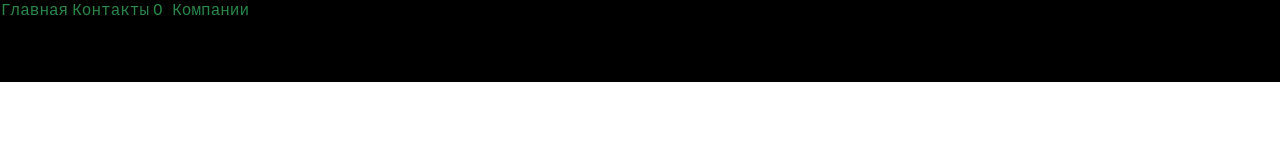
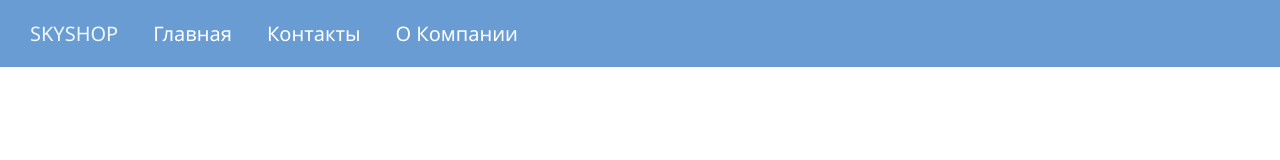
Before and after one commit to tooliebby/shopsky.github.io, a plain HTML site: page index.html in a window 1280 px wide. Drawn offline with Linux system fonts and the light colour scheme.

Commit message:
Пробный вариант header №2

```diff
--- a/index.html
+++ b/index.html
@@ -5,27 +5,17 @@
     <meta name="viewport" content="width=device-width, initial-scale=1.0">
     <title>SKYSHOP-UDACHNIY</title>
     <link rel="stylesheet" href="main.css">
-    <style>
-        .logo{
-            height: 10px;
-            width: 10px;
-        }
-    </style>
 </head>
 <body>
     <header>
         <!-- Неподвижное меню -->
-        <div class="fixedmenu">
+        <div class="header__section">
             <!-- Логотип  -->
-            <!-- <div class="logo">
-                <img src="https://avatars.mds.yandex.net/i?id=0fb15c2676f5af8f770a679260113a448b24dba8-6947135-images-thumbs&n=13">
-            </div> -->
+            <div class="header__item headerlogo">SKYSHOP</div>
             <!-- Меню управления  -->
-            <div class="main-menu">
-                <a href="1.html">Главная</a>
-                <a href="2.html">Контакты</a>
-                <a href="3.html">О Компании</a>
-            </div>
+            <div class="header__item headerbutton"><a href="1.html">Главная</a></div>
+            <div class="header__item headerbutton"><a href="2.html">Контакты</a></div>
+            <div class="header__item headerbutton"><a href="3.html">О Компании</a></div>
         </div>
     </header>
 
--- a/main.css
+++ b/main.css
@@ -1,23 +1,27 @@
-.logo{
-    height: 10px;
-    width: 10px;
+
+a{
+    color: rgb(255, 255, 255);
+    text-decoration: none;
 }
 header{
-    color: rgb(255, 255, 255);
-    background-color: black;
-    height: 10%;
-    width: 100%;
-    border: solid 1px;
-    border-color: black;
-    padding: auto;
+    display: flex;
+    justify-content: space-between;
+    padding: 10px;
+    background-color: #689CD2;
+    color: aliceblue;
+    font-family: 'Segoe UI', Tahoma, Geneva, Verdana, sans-serif;
     top: 0;
     left: 0;
     right: 0;
     position: fixed;
 }
-a{
-    color: rgb(40, 135, 73);
-    text-decoration: none;
-    /* font-family: "Normalidad Text", "Helvetica Neue", sans-serif; */
-    font-family: 'Courier New', Courier, monospace;
+.header__section{
+
+    display: flex;
+    align-items: center;
 }
+.header__item{
+    padding: 10px 15px;
+    font-size: 20px;
+    margin-left: 5px;
+}
```
